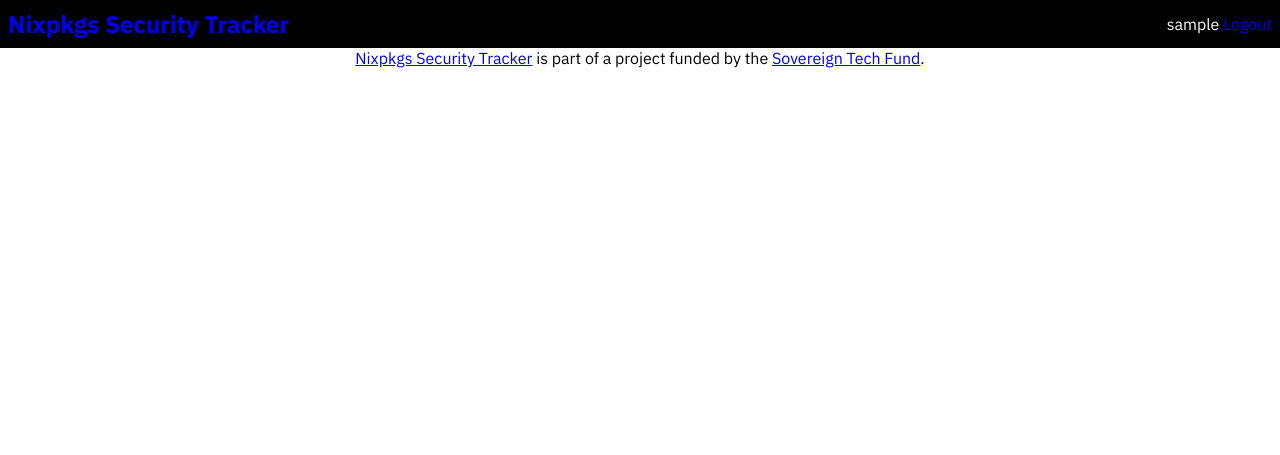
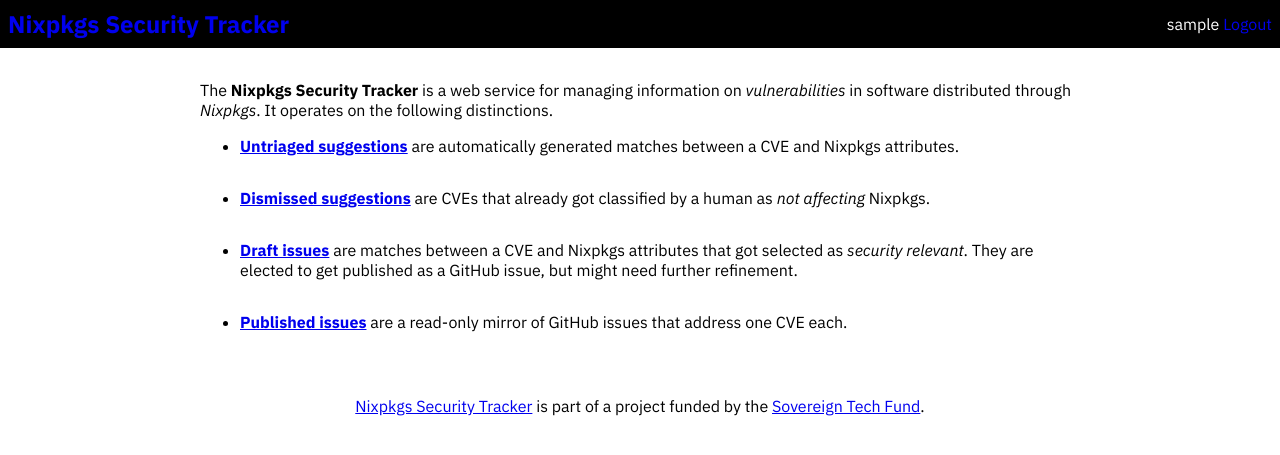
Before and after one commit to Nix-Security-WG/nix-security-tracker, a Django app: page / in a window 1280 px wide. Shown: the top 455 px of the page. Run offline with Django 4.2, Linux system fonts and the light colour scheme; the visitor is signed in with stand-in values (Sample User, id 1); parts of the project's set-up code (start-up, migrations or seed data) failed here and were passed over; some libraries are stand-ins or nearby versions.

Commit message:
feat: show overview on frontpage

```diff
--- a/src/website/webview/static/style.css
+++ b/src/website/webview/static/style.css
@@ -453,6 +453,23 @@ nav.issue-pipeline {
 nav.issue-pipeline ul {
   padding: 0;
   margin: 0;
+}
+
+#overview {
+  margin: auto;
+  padding: 2em;
+}
+
+#overview a {
+  font-weight: 700;
+}
+
+#overview li {
+  margin-bottom: 2em;
+}
+
+#overview .category {
+  border-radius: 1em;
 }
 
 #suggestion-list {
@@ -966,4 +983,8 @@ button:hover {
   .nixpkgs-package h3 .pkgs {
     display: none;
   }
+
+  #overview ul {
+    padding-left: 1em;
+  }
 }
--- a/src/website/webview/templates/home_view.html
+++ b/src/website/webview/templates/home_view.html
@@ -1 +1,31 @@
 {% extends "base.html" %}
+
+{% block content %}
+
+<article id="overview" class="page-width">
+  The <strong>Nixpkgs Security Tracker</strong> is a web service for managing information on <em>vulnerabilities</em> in software distributed through <em>Nixpkgs</em>. It operates on the following distinctions.
+  <ul>
+    <li>
+      <div class="category">
+        <a href="/suggestions">Untriaged suggestions</a> are automatically generated matches between a CVE and Nixpkgs attributes.
+      </div>
+    </li>
+    <li>
+      <div class="category">
+        <a href="/dismissed">Dismissed suggestions</a> are CVEs that already got classified by a human as <em>not affecting</em> Nixpkgs.
+      </div>
+    </li>
+    <li>
+      <div class="category">
+        <a href="/drafts">Draft issues</a> are matches between a CVE and Nixpkgs attributes that got selected as <em>security relevant</em>. They are elected to get published as a GitHub issue, but might need further refinement.
+      </div>
+    </li>
+    <li>
+      <div class="category">
+        <a href="/issues">Published issues</a> are a read-only mirror of GitHub issues that address one CVE each.
+      </div>
+    </li>
+  <ul>
+</article>
+
+{% endblock %}
```
